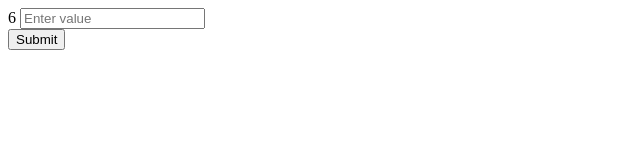
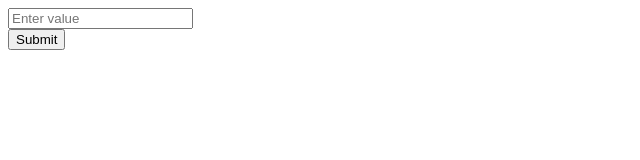
Before and after one commit to Larry-Larios01/katarepo, a Vue app in the folder views/vue-project/: page / in a window 1280 px wide. Shown: the top 160 px of the page, without its empty margins (0-640 px from the left). Built offline with nearby package versions, Linux system fonts and the light colour scheme.

Commit message:
adding another logic

```diff
--- a/views/vue-project/src/components/Competition.vue
+++ b/views/vue-project/src/components/Competition.vue
@@ -17,10 +17,10 @@ export default defineComponent({
 
   },
 
-  setup() {
+  setup(props) {
 
 
-   const inputs = ref<String[]>([]);
+    const inputs = ref(Array(props.players).fill(""));
 
 
 
@@ -51,11 +51,10 @@ export default defineComponent({
 
 <template>
   <div>
-    <div v-for="n in players">
-      {{ n }}
+    <div v-for="(item, index) in inputs" :key="index">
       <input
         type="text"
-        v-model="inputs[n-1]"
+        v-model="inputs[index]"
         placeholder="Enter value"
       />
     </div>
```
